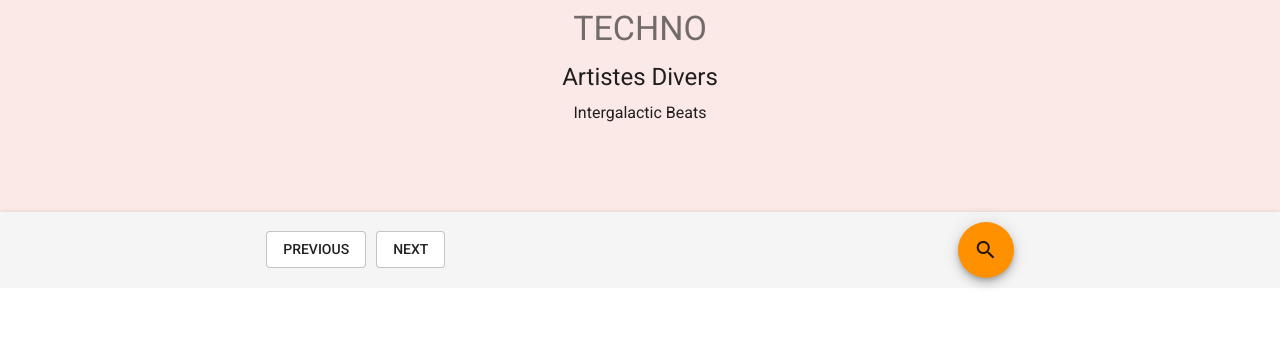
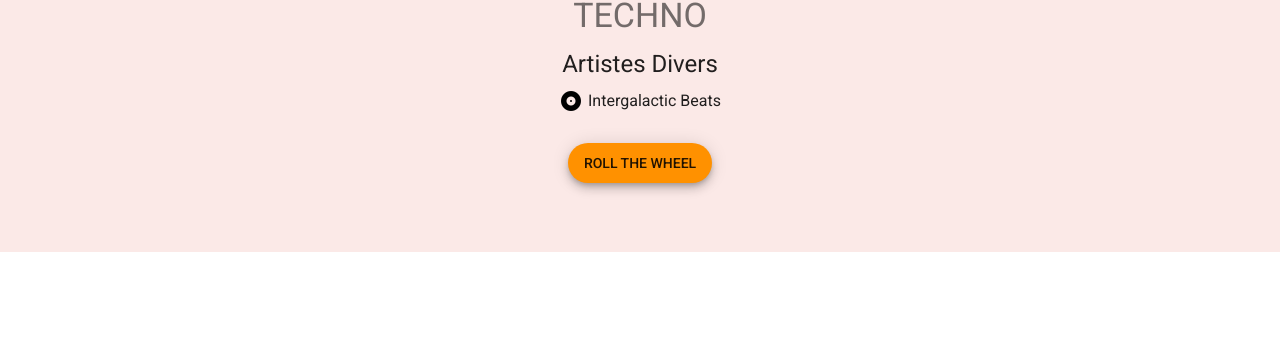
Before and after one commit to MustSee/electro-wheel, a React (Create React App) app: page / in a window 1280 px wide. Shown: the part 129-467 px from the top of the page. Built offline with nearby package versions, Linux system fonts and the light colour scheme; no server answers.

Commit message:
first UI refacto, recenter Floating action button, add text to it for him to me more comprehensible. Add Icon if piece is a song or an album. Remove youtube button results

```diff
--- a/package.json
+++ b/package.json
@@ -14,7 +14,6 @@
     "react-youtube": "^7.7.0"
   },
   "scripts": {
-
     "start": "react-scripts start",
     "build": "react-scripts build",
     "test": "react-scripts test --env=jsdom",
--- a/src/App.css
+++ b/src/App.css
@@ -23,7 +23,7 @@ Video = l'espace restant !
 *****************/
 
 .musicInfoWrapper {
-  height: 35vh;
+  height: 40vh; /* Mettre une height minimal */
   display: flex;
   flex-direction: column;
   justify-content: center;
@@ -52,6 +52,6 @@ Video = l'espace restant !
   display: flex;
   justify-content: center;
   align-items: center;
-  height: Calc(100vh - 56px - 35vh - 76px);
+  height: Calc(100vh - 56px - 40vh); /* Mettre une height minimal */
   background-color: #fff;
 }
--- a/src/App.js
+++ b/src/App.js
@@ -3,7 +3,7 @@ import axios from 'axios';
 import { CircularProgress } from '@material-ui/core';
 import AppBar from './components/SimpleAppBar';
 import MusicInfo from './components/MusicInfo';
-import Buttons from './components/Buttons';
+// import Buttons from './components/Buttons';
 import Video from './components/Video';
 import data from './data/musicData';
 import './App.css';
@@ -134,9 +134,15 @@ class App extends Component {
   };
 
   render() {
-    const { artistName, buttonMessage, isLoading, musicGenre, videoIndex, videos } = this.state;
-    const albumTitle = this.state.album ? this.state.album.title : null;
-    const songTitle = this.state.song ? this.state.song.title : null;
+    const { artistName, isLoading, musicGenre, videoIndex, videos } = this.state;
+    const album = this.state.album ? {
+      type: 'album',
+      title: this.state.album.title
+    } : null;
+    const song = this.state.song ? {
+      type: 'song',
+      title: this.state.song.title
+    } : null;
 
     return (
       <React.Fragment>
@@ -144,12 +150,13 @@ class App extends Component {
           <AppBar title="Electro Wheel"/>
           <MusicInfo genre={musicGenre}
                      artist={artistName}
-                     title={albumTitle ? albumTitle : songTitle}
+                     piece={album.title ? album : song}
+                     handleMainSearch={this.handleMainClick}
           />
-          <Buttons handleVideoIndex={(status) => this.setVideoIndex(status)}
-                   handleMainSearch={this.handleMainClick}
-                   buttonMessage={buttonMessage}
-          />
+          {/*<Buttons handleVideoIndex={(status) => this.setVideoIndex(status)}*/}
+                   {/*handleMainSearch={this.handleMainClick}*/}
+                   {/*buttonMessage={buttonMessage}*/}
+          {/*/>*/}
           <div className="videoWrapper">
             {
               isLoading ?
--- a/src/components/Buttons.js
+++ b/src/components/Buttons.js
@@ -38,9 +38,6 @@ class Buttons extends Component {
             Next
           </Button>
         </div>
-        <Button variant="fab" color="secondary" onClick={this.handleClickOnSearchButton}>
-          <Icon>search</Icon>
-        </Button>
       </Paper>
     )
   }
--- /dev/null
+++ b/src/components/MainActionButton.js
@@ -0,0 +1,38 @@
+import React, { Component } from 'react';
+import { Button, Typography } from '@material-ui/core';
+
+const styles = {
+  wrapperButton: {
+    display: 'flex',
+    justifyContent: 'center',
+    marginTop: '25px'
+  },
+  mainButton: {
+    height: '40px', // Gérer les différentes tailles d'écrans
+    backgroundColor: '#ff9100',
+    },
+};
+
+class MainActionButton extends Component {
+
+  handleClickOnSearchButton = () => {
+    this.props.handleMainSearch();
+  };
+
+  render() {
+    return (
+      <div style={styles.wrapperButton}>
+        <Button onClick={this.handleClickOnSearchButton}
+                variant="extendedFab"
+                style={styles.mainButton}
+                size="medium">
+          <Typography variant="button">
+            Roll the Wheel
+          </Typography>
+        </Button>
+      </div>
+    )
+  }
+}
+
+export default MainActionButton;
--- a/src/components/MusicInfo.js
+++ b/src/components/MusicInfo.js
@@ -1,10 +1,37 @@
-import React from 'react';
+import React, { Component } from 'react';
+import MainActionButton from './MainActionButton';
 import { Paper, CardContent, Typography, withTheme } from '@material-ui/core';
+import Icon from '@material-ui/core/Icon';
 
-function MusicInfo(props) {
-  const { genre, artist, title, theme } = props;
-  const primary = theme.palette.primary.main;
-  return (
+const styles = {
+  titleWrapper: {
+    display: 'flex',
+    justifyContent: 'center',
+    alignItems: 'flex-start',
+    flexWrap: 'wrap'
+
+},
+  title: {
+    marginLeft: '5px'
+  }
+};
+
+class MusicInfo extends Component {
+
+  handleMainClick = () => {
+    this.props.handleMainSearch();
+  };
+
+  renderIcon = () => {
+    const type = this.props.piece.type;
+    if (type === 'album') return <Icon>album</Icon>;
+    return <Icon>music_note</Icon>;
+  };
+
+  render () {
+    const { genre, artist, piece, theme } = this.props;
+    const primary = theme.palette.primary.main;
+    return (
       <Paper position="static"
              style={{ backgroundColor: primary}}
              className="musicInfoWrapper"
@@ -17,12 +44,18 @@ function MusicInfo(props) {
           <Typography variant="headline" gutterBottom align="center" className="capitalize">
             {artist}
           </Typography>
-          <Typography variant="subheading" gutterBottom align="center">
-            {title}
-          </Typography>
+          <div style={styles.titleWrapper}>
+            {this.renderIcon()}
+            <Typography variant="subheading" gutterBottom align="center" style={styles.title}>
+              {piece.title}
+            </Typography>
+          </div>
+          <MainActionButton handleMainSearch={this.handleMainClick}/>
         </CardContent>
       </Paper>
-  )
+    )
+  }
 }
 
+
 export default withTheme()(MusicInfo);
```
